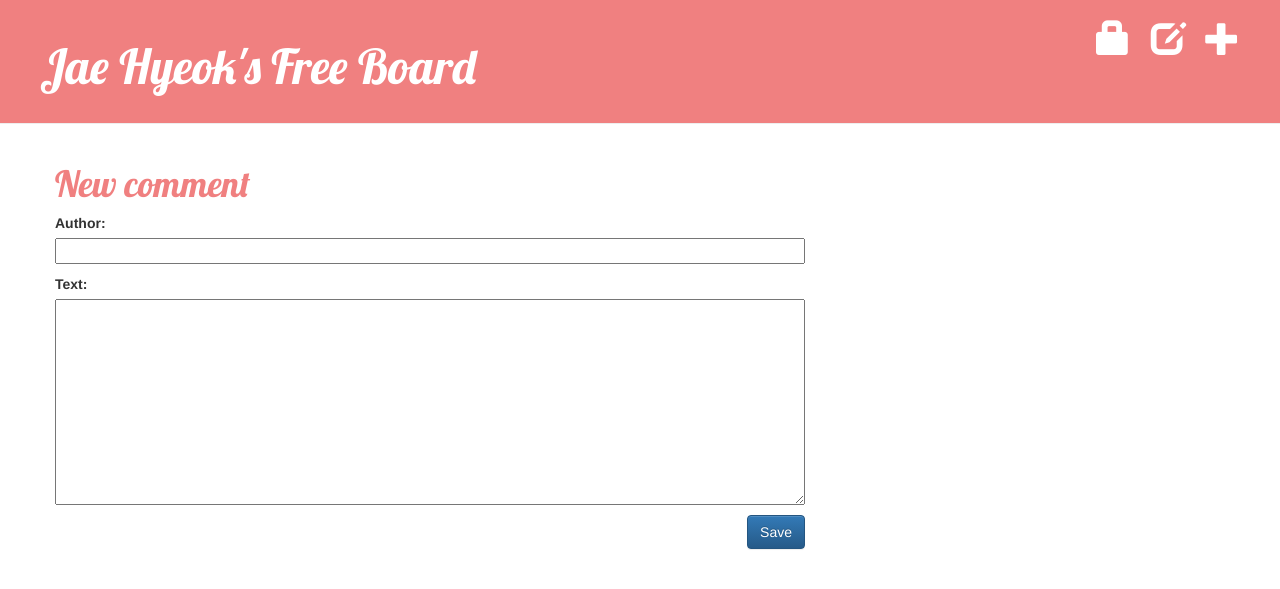
After one commit to jhjang5985/my-first-blog, a Django app: page /post/1/comment/ in a window 1280 px wide. The commit adds this page. Shown: the top 589 px of the page. Run offline with Django 3.2, Linux system fonts and the light colour scheme; tables that the repository leaves empty hold one stand-in row (values such as "Sample post"); some libraries are stand-ins or nearby versions.

Commit message:
comment write

```diff
--- a/blog/forms.py
+++ b/blog/forms.py
@@ -1,7 +1,12 @@
 from django import forms
-from .models import Post
+from .models import Post, Comment
 
 class PostForm(forms.ModelForm):
     class Meta:
         model = Post
         fields = ['title', 'text']
+
+class CommentForm(forms.ModelForm):
+    class Meta:
+        model = Comment
+        fields = ['author', 'text']
--- a/blog/models.py
+++ b/blog/models.py
@@ -21,6 +21,9 @@ class Comment(models.Model):
     created_date = models.DateTimeField(default=timezone.now)
     approved_comment = models.BooleanField(default=False)
 
+    class Meta:
+        ordering = ['-id']
+
     def approve(self):
         self.approved_comment = True
         self.save()
--- a/blog/static/blog/blog.css
+++ b/blog/static/blog/blog.css
@@ -18,8 +18,9 @@
     font-family : 'Lobster', cursive;
 }
 
-.post_edit_class_name h1 {
+.post_edit_class_name h1, .Bomb h1 {
     font-family : 'Lobster', cursive;
+    color : lightcoral
 }
 
 .date {
@@ -87,5 +88,5 @@
 }
 
 .comment {
-    margin: 20px 0px 20px 20px;
+    margin : 20px 0px 20px 20px;
 }
--- /dev/null
+++ b/blog/templates/blog/add_comment_to_post.html
@@ -0,0 +1,11 @@
+{% extends 'blog/base.html' %}
+
+{% block content %}
+    <div class="Bomb">
+        <h1>New comment</h1>
+    </div>
+    <form method="POST" class="post-form">{% csrf_token %}
+        {{ form.as_p }}
+        <button type="submit" class="save btn btn-primary">Save</button>
+    </form>
+{% endblock %}
--- a/blog/templates/blog/post_detail.html
+++ b/blog/templates/blog/post_detail.html
@@ -38,6 +38,10 @@
     <div class="post_detail_class_name"><h3>댓글</h3></div>
     <hr/>
 
+    <a class="btn btn-default" href="{% url 'add_comment_to_post' pk=post.pk %}">
+        댓글 등록
+    </a>
+
     {% for comment in post.comments.all %}
         <div class="comment">
             <div class="date"><p>{{ comment.created_date }}</p></div>
--- a/blog/templates/blog/post_list.html
+++ b/blog/templates/blog/post_list.html
@@ -15,7 +15,9 @@
                     {{ post.title }}
                 </a>
             </h4>
-            <a href="{% url 'post_detail' pk=post.pk %}">댓글 : {{ post.comments.count }}개</a>
+            <a href="{% url 'post_detail' pk=post.pk %}">
+                댓글 : {{ post.comments.count }}개
+            </a>
         </div>
     {% endfor %}
 {% endblock %}
--- a/blog/urls.py
+++ b/blog/urls.py
@@ -11,4 +11,5 @@ urlpatterns = [
     path('post/<int:pk>/remove/', views.post_remove, name='post_remove'),
     path('notice/', views.post_notice, name='post_notice'),
     path('guide/', views.post_guide, name='post_guide'),
+    path('post/<int:pk>/comment/', views.add_comment_to_post, name='add_comment_to_post'),
 ]
--- a/blog/views.py
+++ b/blog/views.py
@@ -2,7 +2,7 @@ from django.contrib.auth.decorators import login_required
 from django.shortcuts import get_object_or_404, redirect, render
 from django.utils import timezone
 from .models import Post
-from .forms import PostForm
+from .forms import PostForm, CommentForm
 
 def post_list(request):
     qs = Post.objects.all()
@@ -72,3 +72,16 @@ def post_notice(request):
 
 def post_guide(request):
     return render(request, 'blog/post_guide.html')
+
+def add_comment_to_post(request, pk):
+    post = get_object_or_404(Post, pk=pk)
+    if request.method == "POST":
+        form = CommentForm(request.POST)
+        if form.is_valid():
+            comment = form.save(commit=False)
+            comment.post = post
+            comment.save()
+            return redirect('post_detail', pk=post.pk)
+    else:
+        form = CommentForm()
+    return render(request, 'blog/add_comment_to_post.html', {'form': form})
```
